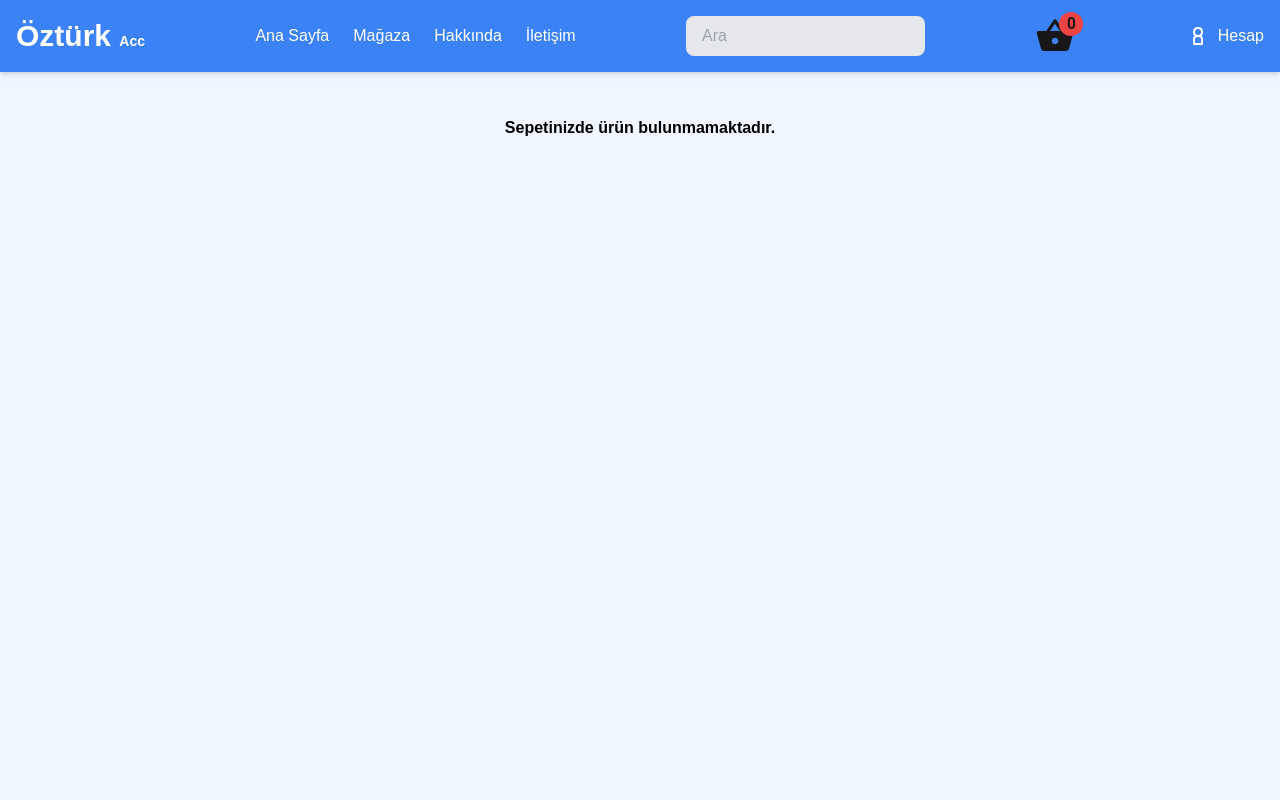
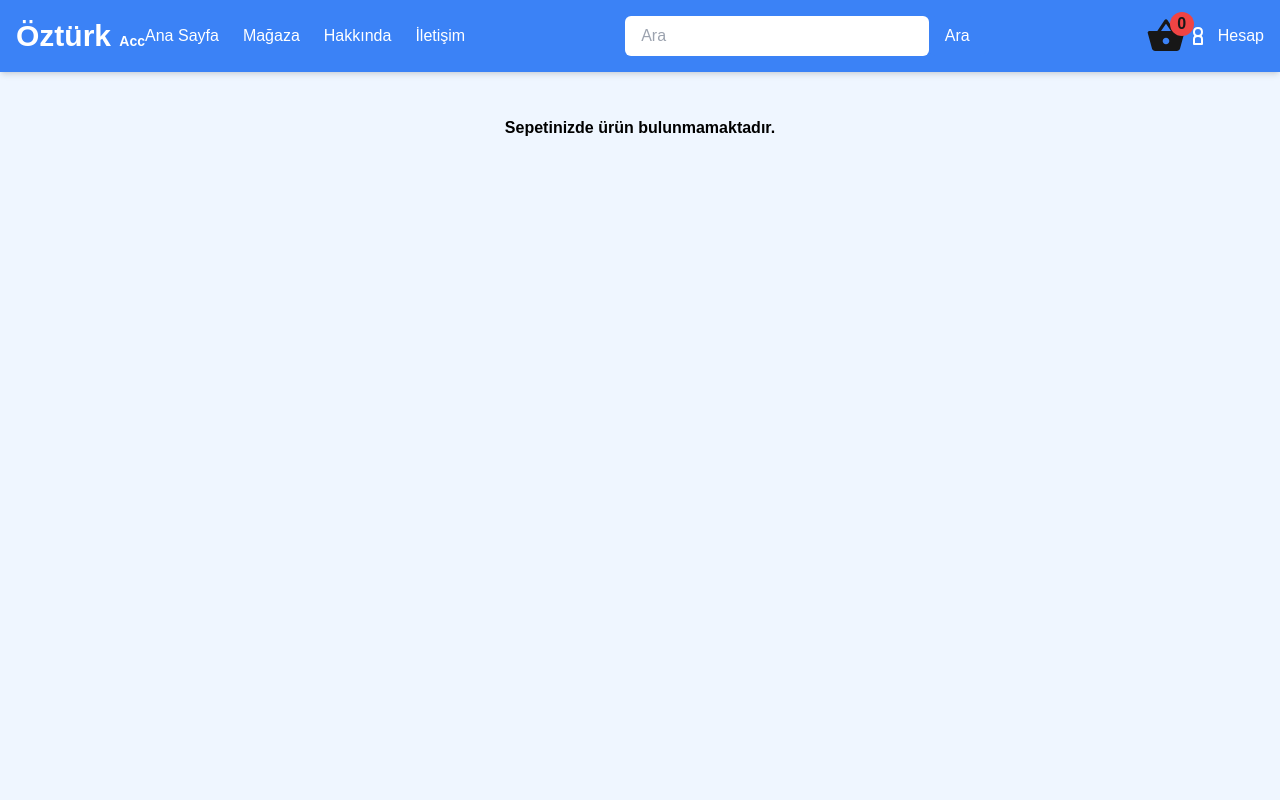
Before and after one commit to ozturksahinyetisir/e-commerce-web, a Next.js app: page /cart in a window 1280 px wide. Shown: the top 800 px of the page. Built offline with nearby package versions, Linux system fonts and the light colour scheme.

Commit message:
Search page edited

```diff
--- a/src/app/components/hooks/UseCart.tsx
+++ b/src/app/components/hooks/UseCart.tsx
@@ -49,7 +49,7 @@ export const CartContextProvider = (props: Props) => {
             toast.success(`${product.name} sepete eklendi`, { icon: '🛒' });
             return updatedCart;
         });
-    }, []);
+    }, [cartProducts]);
 
     const addToBasketIncrement = useCallback((product: CartProductProps) => {
         let updatedCart;
@@ -91,7 +91,7 @@ export const CartContextProvider = (props: Props) => {
             toast.success(`${product.name} sepetten kaldırıldı`, { icon: '🛒❌' });
             return updatedCart;
         });
-    }, []);
+    }, [cartProducts]);
 
     const clearCart = useCallback(() => {
         setCartProducts(null);
--- a/src/app/components/navbar/Search.tsx
+++ b/src/app/components/navbar/Search.tsx
@@ -2,12 +2,13 @@ import React from "react";
 
 const Search = () => {
     return (
-        <div className="relative">
+        <div className="hidden md:flex flex-1 px-40">
             <input
                 type="text"
                 placeholder="Ara"
-                className="bg-gray-200 py-2 px-4 rounded-lg"
+                className="flex flex-1 py-2 px-4 rounded-md border-none outline-none"
             />
+            <button className="bg-blue-500 text-white px-4 py-2 rounded-md">Ara</button>
         </div>
     );
 };
```
